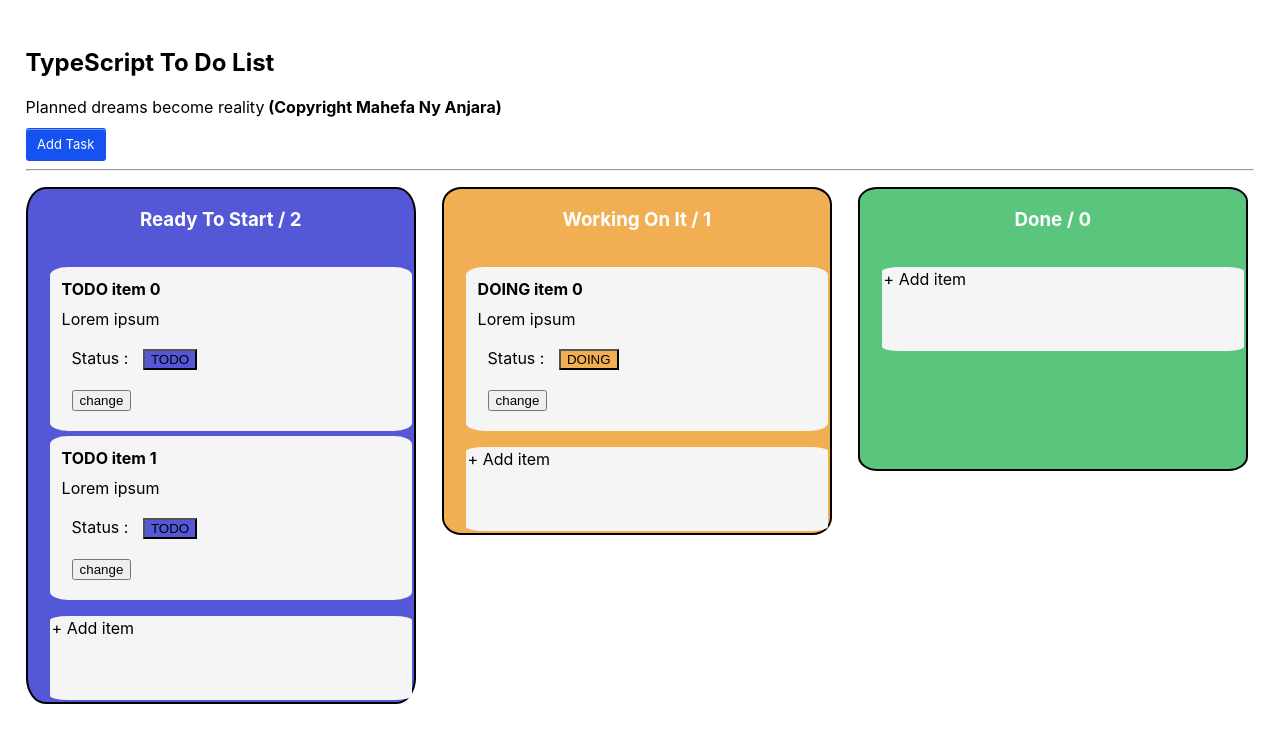
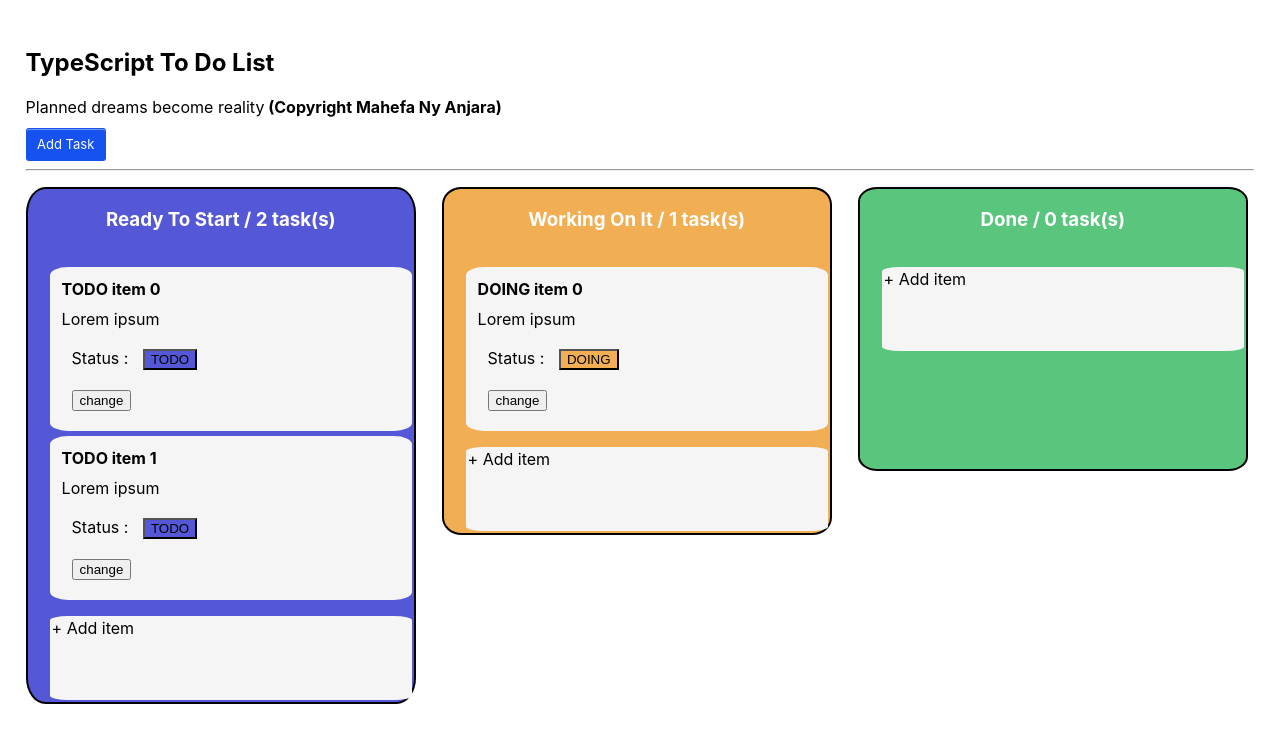
Before and after one commit to Mahefaa/kanban-typescript, a React (Create React App) app: page / in a window 1280 px wide. Shown: the top 742 px of the page. Built offline with nearby package versions, Linux system fonts and the light colour scheme.

Commit message:
fix : wrong bg color on select

```diff
--- a/src/App.tsx
+++ b/src/App.tsx
@@ -34,7 +34,7 @@ function App() {
               <div className={"body "+mod}>
                 <Card
                     title={`Ready To Start`}
-                    classPlus={"todo"}
+                    status={cardItemStatusEnm.TODO}
                     cardItems={todo}
                     setNewItem={setNewItem}
                     setShowForm={setShowForm}
@@ -42,7 +42,7 @@ function App() {
                 />
                 <Card
                     title={"Working On It"}
-                    classPlus={"doing"}
+                    status={cardItemStatusEnm.DOING}
                     cardItems={doing}
                     setNewItem={setNewItem}
                     setShowForm={setShowForm}
@@ -50,7 +50,7 @@ function App() {
                 />
                 <Card
                     title={"Done"}
-                    classPlus={"done"}
+                    status={cardItemStatusEnm.DONE}
                     cardItems={done}
                     setNewItem={setNewItem}
                     setShowForm={setShowForm}
--- a/src/Card/Card.tsx
+++ b/src/Card/Card.tsx
@@ -1,5 +1,5 @@
 import './card.modules.css';
-import {cardItemItf} from '../interface/template';
+import {cardItemItf, cardItemStatusEnm} from '../interface/template';
 import {CardItem} from "../cardItem/cardItem";
 import React, {Dispatch, SetStateAction} from "react";
 
@@ -7,17 +7,17 @@ const Card : React.FC<{
     title:string,
     cardItems:cardItemItf[],
     setNewItem:Dispatch<SetStateAction<cardItemItf>>,
-    classPlus:string,
+    status:cardItemStatusEnm,
     setShowForm:Dispatch<SetStateAction<boolean>>,
-    id:number,
+    id:number
 
 }> = (props) =>{
 
-    const {title,setNewItem,classPlus,setShowForm,id}=props;
+    const {title,setNewItem,status,setShowForm,id}=props;
     let {cardItems}=props;
     return(
-        <div className={"card "+classPlus}>
-            <h3 className={"card__title "}>{`${title} / ${cardItems.length}`}</h3>
+        <div className={"card "+status.toLowerCase()}>
+            <h3 className={"card__title "}>{`${title} / ${cardItems.length} task(s)`}</h3>
             <div className={"card__body"}>
                 <ul>
                     {
@@ -29,6 +29,11 @@ const Card : React.FC<{
                 </ul>
                 <div className={"add__item"} onClick={()=> {
                     setShowForm(true);
+                    setNewItem({
+                        title:"",
+                        description:"",
+                        status:status
+                    })
                 }}>
                     <label htmlFor={"button"+id}>+ Add item</label>
                     <button
```
